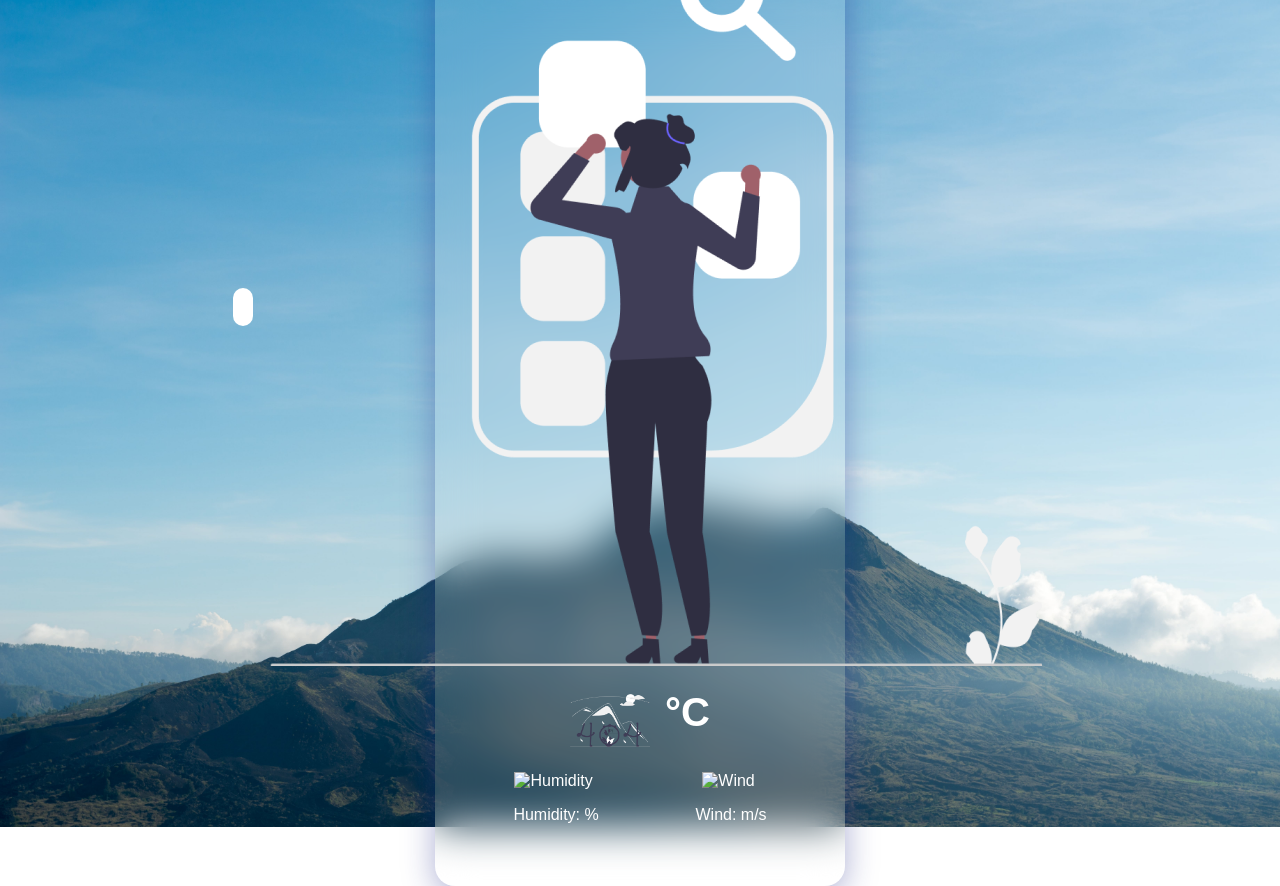
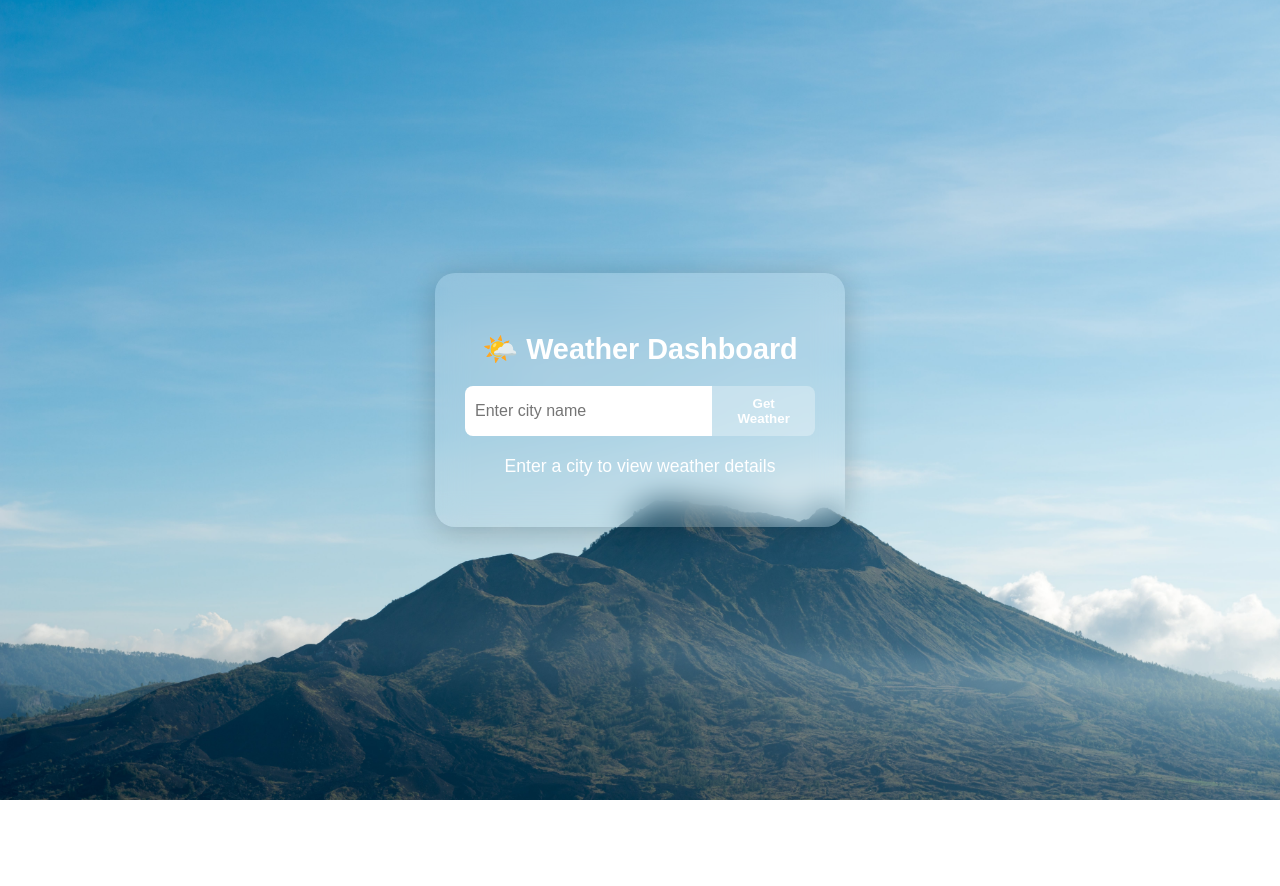
Before and after one commit to Akash7125/devops-static-site, a website: page app/public/index.html in a window 1280 px wide. After the commit the page ends 800 px from the top, so only its background shows below. Drawn offline with Linux system fonts and the light colour scheme.

Commit message:
Updated glassmorphism weather UI

```diff
--- a/app/public/index.html
+++ b/app/public/index.html
@@ -8,34 +8,17 @@
 </head>
 <body>
   <div class="container">
-    <div class="search-box">
-      <input id="city" type="text" placeholder="Search City" />
-      <button onclick="getWeather()">
-        <img src="search-city.png" alt="Search" />
-      </button>
-    </div>
+    <div class="glass-card">
+      <h1>🌤️ Weather Dashboard</h1>
 
-    <div class="weather-card">
-      <h2 id="city-name"></h2>
-      <p id="date"></p>
-      <div class="main-info">
-        <img id="weather-icon" src="not-found.png" alt="Weather icon" />
-        <div class="temp">
-          <h1 id="temperature">°C</h1>
-          <p id="condition"></p>
-        </div>
+      <div class="search">
+        <input type="text" id="city" placeholder="Enter city name" />
+        <button onclick="getWeather()">Get Weather</button>
       </div>
-      <div class="details">
-        <div class="detail-item">
-          <img src="humidity.svg" alt="Humidity" />
-          <p>Humidity: <span id="humidity">%</span></p>
-        </div>
-        <div class="detail-item">
-          <img src="wind.svg" alt="Wind" />
-          <p>Wind: <span id="wind">m/s</span></p>
-        </div>
+
+      <div id="result" class="result">
+        <p>Enter a city to view weather details</p>
       </div>
-      <p id="error-msg"></p>
     </div>
   </div>
 
--- a/app/public/script.js
+++ b/app/public/script.js
@@ -1,46 +1,30 @@
 async function getWeather() {
   const city = document.getElementById("city").value.trim();
-  const errorMsg = document.getElementById("error-msg");
-  const weatherIcon = document.getElementById("weather-icon");
-  const cityName = document.getElementById("city-name");
-  const temperature = document.getElementById("temperature");
-  const condition = document.getElementById("condition");
-  const humidity = document.getElementById("humidity");
-  const wind = document.getElementById("wind");
+  const resultDiv = document.getElementById("result");
 
   if (!city) {
-    errorMsg.textContent = "Please enter a city name.";
+    resultDiv.innerHTML = `<p>Please enter a city name</p>`;
     return;
   }
-
-  errorMsg.textContent = "Fetching weather...";
-  weatherIcon.src = "search.png";
 
   try {
     const response = await fetch(`/api/weather?city=${city}`);
     const data = await response.json();
 
-    if (!response.ok || data.error) throw new Error(data.error || "Unable to fetch weather");
-
-    cityName.textContent = `${data.city}, ${data.country}`;
-    condition.textContent = data.weather;
-    temperature.textContent = `${data.temperature}°C`;
-    humidity.textContent = `${data.humidity}%`;
-    wind.textContent = `${data.wind_speed} m/s`;
-
-    const weatherType = data.weather.toLowerCase();
-    if (weatherType.includes("clear")) weatherIcon.src = "clear.svg";
-    else if (weatherType.includes("cloud")) weatherIcon.src = "clouds.svg";
-    else if (weatherType.includes("rain")) weatherIcon.src = "rain.svg";
-    else if (weatherType.includes("drizzle")) weatherIcon.src = "drizzle.svg";
-    else if (weatherType.includes("thunderstorm")) weatherIcon.src = "thunderstorm.svg";
-    else if (weatherType.includes("snow")) weatherIcon.src = "snow.svg";
-    else if (weatherType.includes("mist") || weatherType.includes("fog")) weatherIcon.src = "atmosphere.svg";
-    else weatherIcon.src = "not-found.png";
-
-    errorMsg.textContent = "";
+    if (data.error) {
+      resultDiv.innerHTML = `<p>${data.error}</p>`;
+    } else {
+      resultDiv.innerHTML = `
+        <h2>${data.city}, ${data.country}</h2>
+        <p class="temp">${data.temperature.toFixed(2)}°C</p>
+        <p>${data.weather} - ${data.description}</p>
+        <div class="details">
+          <p>💧 Humidity: ${data.humidity}%</p>
+          <p>🌬️ Wind: ${data.wind_speed} m/s</p>
+        </div>
+      `;
+    }
   } catch (err) {
-    errorMsg.textContent = "Unable to fetch weather data.";
-    weatherIcon.src = "not-found.png";
+    resultDiv.innerHTML = `<p>Unable to fetch weather data</p>`;
   }
 }
--- a/app/public/style.css
+++ b/app/public/style.css
@@ -1,83 +1,85 @@
 body {
   margin: 0;
   padding: 0;
-  background: url("bg.jpg") no-repeat center center/cover;
   font-family: "Poppins", sans-serif;
+  background: url("bg.jpg") no-repeat center center fixed;
+  background-size: cover;
   height: 100vh;
+  display: flex;
+  align-items: center;
+  justify-content: center;
+}
+
+.container {
   display: flex;
   justify-content: center;
   align-items: center;
+  width: 100%;
 }
 
-.container {
-  backdrop-filter: blur(20px);
+.glass-card {
   background: rgba(255, 255, 255, 0.15);
+  backdrop-filter: blur(15px);
   border-radius: 20px;
-  box-shadow: 0 8px 32px rgba(31, 38, 135, 0.37);
-  color: white;
-  padding: 30px;
+  box-shadow: 0 4px 30px rgba(0, 0, 0, 0.2);
+  color: #fff;
+  text-align: center;
+  padding: 40px 30px;
   width: 350px;
-  text-align: center;
 }
 
-.search-box {
+h1 {
+  font-size: 1.8rem;
+  margin-bottom: 20px;
+  color: #fff;
+}
+
+.search {
   display: flex;
   justify-content: center;
-  align-items: center;
-  gap: 10px;
+  margin-bottom: 20px;
 }
 
-.search-box input {
+.search input {
+  padding: 10px;
+  border-radius: 8px 0 0 8px;
+  border: none;
   width: 70%;
-  padding: 10px;
-  border-radius: 10px;
-  border: none;
   outline: none;
   font-size: 1rem;
 }
 
-.search-box button {
-  background: transparent;
+.search button {
+  padding: 10px 15px;
   border: none;
+  background-color: rgba(255, 255, 255, 0.3);
+  color: white;
   cursor: pointer;
+  border-radius: 0 8px 8px 0;
+  font-weight: bold;
+  transition: 0.3s;
 }
 
-.weather-card h2 {
-  margin: 10px 0 0;
-  font-size: 1.4rem;
+.search button:hover {
+  background-color: rgba(255, 255, 255, 0.5);
 }
 
-.main-info {
-  display: flex;
-  justify-content: center;
-  align-items: center;
-  margin: 20px 0;
+.result p {
+  font-size: 1.1rem;
+  margin: 10px 0;
 }
 
-.main-info img {
-  width: 80px;
-  margin-right: 15px;
+.result h2 {
+  font-size: 1.4rem;
+  margin: 15px 0 5px;
 }
 
-.temp h1 {
-  font-size: 2.5rem;
-  margin: 0;
+.result .temp {
+  font-size: 2rem;
+  font-weight: 600;
 }
 
-.details {
-  display: flex;
-  justify-content: space-around;
-  margin-top: 15px;
+.result .details {
+  margin-top: 10px;
+  font-size: 1rem;
 }
-
-.detail-item img {
-  width: 25px;
-  vertical-align: middle;
-  margin-right: 5px;
-}
-
-#error-msg {
-  color: #ffbaba;
-  margin-top: 10px;
-  font-weight: 500;
-}
```
Also changed, not shown: .github/workflows/ci-cd.yml.
